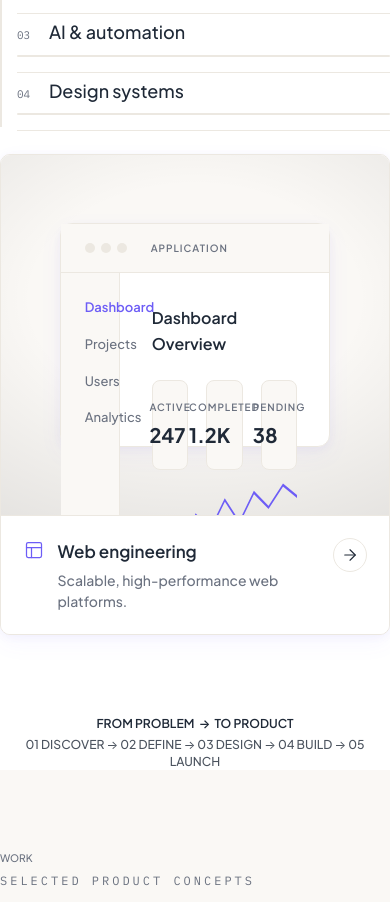
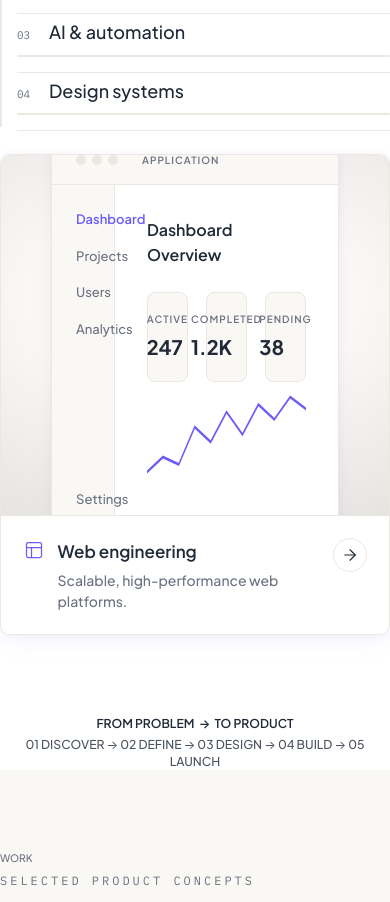
Before and after one commit to Gayathripocharam/DesignPlunge, a React (Vite) app: page / in a window 390 px wide. Shown: the part 1760-2662 px from the top of the page. Built offline with nearby package versions, Linux system fonts and the light colour scheme.

Commit message:
fix: align services page - fix visual panel heights, CTA horizontal padding

```diff
--- a/src/components/business/ServiceOverview/ServicesCTA.module.css
+++ b/src/components/business/ServiceOverview/ServicesCTA.module.css
@@ -1,7 +1,7 @@
 /* ─── ServicesCTA ──────────────────────────────────────────────── */
 
 .cta {
-  padding: clamp(4rem, 8vw, 8rem) 0;
+  padding: clamp(4rem, 8vw, 8rem) clamp(2rem, 5vw, 5rem);
   position: relative;
   overflow: hidden;
   border-radius: 20px;
--- a/src/components/business/ServiceOverview/VisualMetaphors.module.css
+++ b/src/components/business/ServiceOverview/VisualMetaphors.module.css
@@ -31,40 +31,22 @@
   margin: 24px 0;
 }
 
-/* Base structural sizing */
+/* Base structural sizing — use natural heights, no % */
 .visualDigital {
-  width: 88%;
-  height: 86%;
+  width: 100%;
+  min-height: 280px;
 }
 .visualWeb {
-  width: 82%;
-  height: 76%;
-  margin: auto;
+  width: 100%;
+  min-height: 280px;
   box-sizing: border-box;
 }
 .visualAI {
-  width: 88%;
-  height: 70%;
-  margin: auto;
+  width: 100%;
 }
 .visualDesign {
-  width: 82%;
-  height: 86%;
-  margin: auto;
-}
-
-@media (max-width: 1024px) {
-  .visualDigital, .visualWeb, .visualAI, .visualDesign {
-    width: 90%;
-    height: 82%;
-  }
-}
-
-@media (max-width: 768px) {
-  .visualDigital, .visualWeb, .visualAI, .visualDesign {
-    width: 94%;
-    height: 86%;
-  }
+  width: 100%;
+  min-height: 240px;
 }
 
 /* Digital Products visual */
@@ -226,7 +208,7 @@
 .waBody {
   display: grid;
   grid-template-columns: 22% 1fr;
-  height: calc(100% - 48px);
+  min-height: 220px;
 }
 
 .waSidebar {
```
